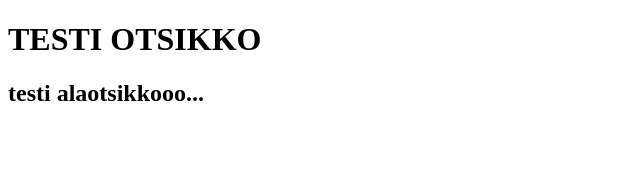
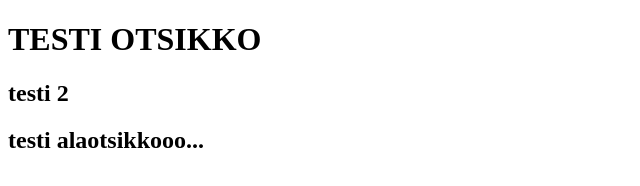
Before and after one commit to Paramedio/web-ohjelmointi, a plain HTML site: page index.html in a window 1280 px wide. Shown: the whole page, without its empty margins (0-640 px from the left). Drawn offline with Linux system fonts and the light colour scheme.

Commit message:
test versio2

```diff
--- a/index.html
+++ b/index.html
@@ -7,6 +7,7 @@
 </head>
 <body>
     <h1>TESTI OTSIKKO</h1>
+    <h2>testi 2</h2>
     <h2>testi alaotsikkooo...</h2>
 </body>
 </html>
```
